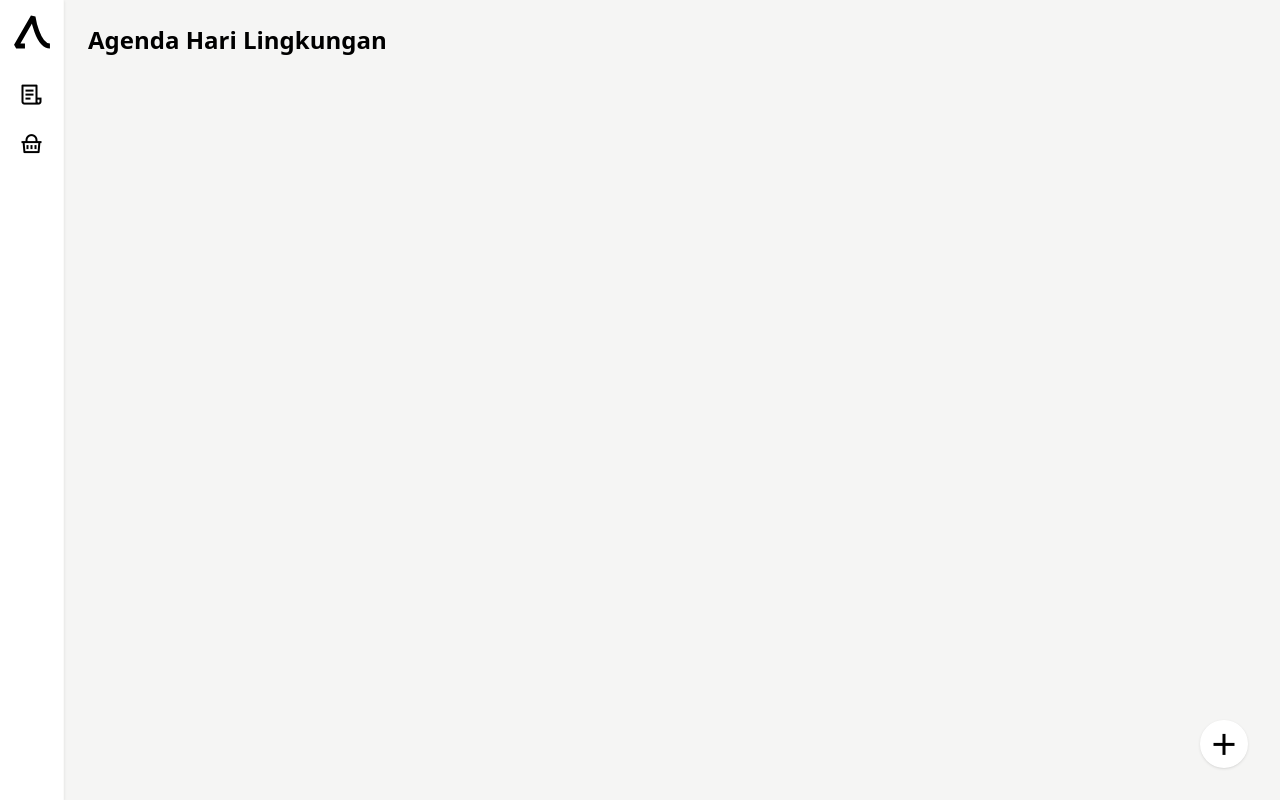
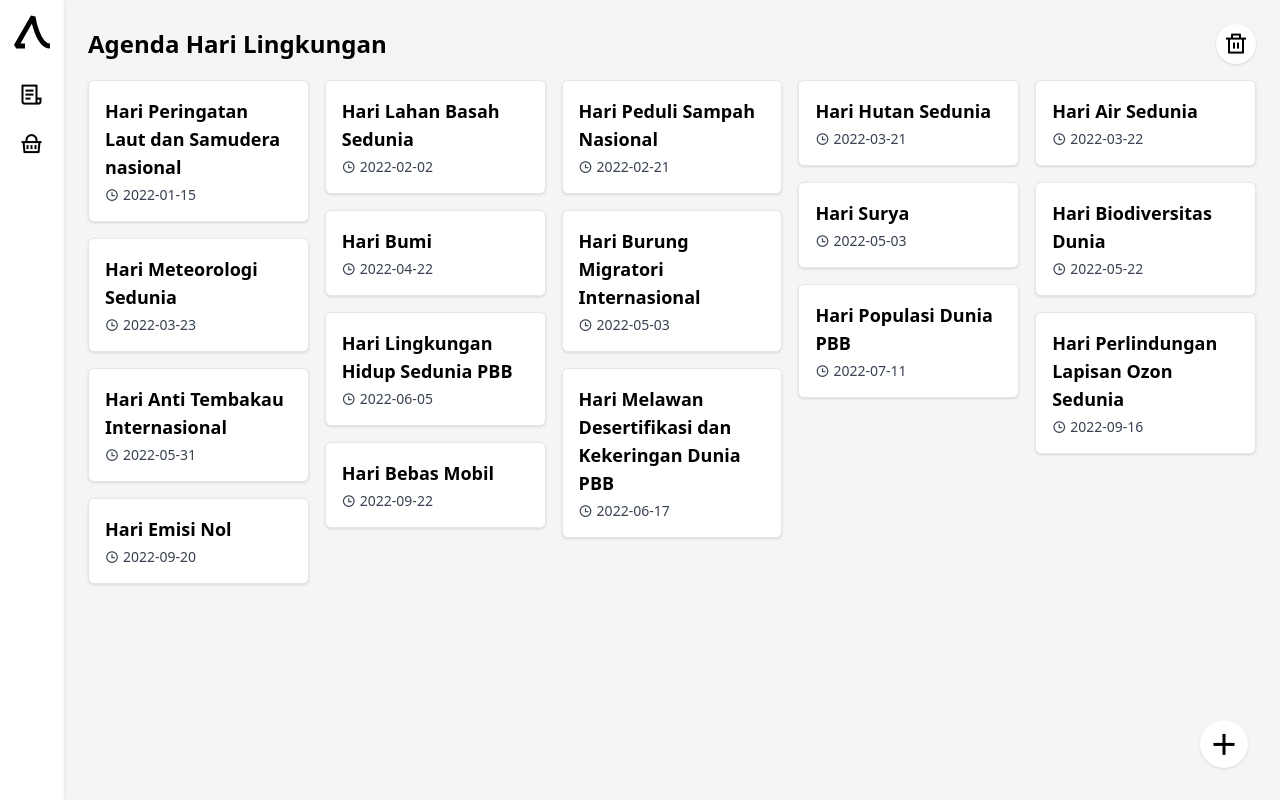
Before and after one commit to cowdingus/sch-praktikum-3, a React (Vite) app: page /event in a window 1280 px wide. Built offline with nearby package versions, Linux system fonts and the light colour scheme.

Commit message:
Add default agendas and add clear button

```diff
--- a/src/pages/EventList.jsx
+++ b/src/pages/EventList.jsx
@@ -60,11 +60,45 @@ export default function EventList() {
 
   const [notes, noteController] = useNotes(new WebStorage("notes"));
 
+  function clearNotes() {
+    const shouldClear = window.confirm("Are you sure to clear all the agendas? It will be filled again with sample data if you do, but you need to refresh the page first");
+    if (shouldClear) noteController.clear();
+  }
+
+  if (noteController.read().length === 0) {
+    console.log("Array is empty, filling in with sample data");
+    noteController.add({ title: "Hari Peringatan Laut dan Samudera nasional", date: "2022-01-15"});
+    noteController.add({ title: "Hari Lahan Basah Sedunia", date: "2022-02-02" });
+    noteController.add({ title: "Hari Peduli Sampah Nasional", date: "2022-02-21" });
+    noteController.add({ title: "Hari Hutan Sedunia", date: "2022-03-21" });
+    noteController.add({ title: "Hari Air Sedunia", date: "2022-03-22" });
+    noteController.add({ title: "Hari Meteorologi Sedunia", date: "2022-03-23" });
+    noteController.add({ title: "Hari Bumi", date: "2022-04-22" });
+    noteController.add({ title: "Hari Burung Migratori Internasional", date: "2022-05-03" });
+    noteController.add({ title: "Hari Surya", date: "2022-05-03" });
+    noteController.add({ title: "Hari Biodiversitas Dunia", date: "2022-05-22" });
+    noteController.add({ title: "Hari Anti Tembakau Internasional", date: "2022-05-31" });
+    noteController.add({ title: "Hari Lingkungan Hidup Sedunia PBB", date: "2022-06-05" });
+    noteController.add({ title: "Hari Melawan Desertifikasi dan Kekeringan Dunia PBB", date: "2022-06-17" });
+    noteController.add({ title: "Hari Populasi Dunia PBB", date: "2022-07-11" });
+    noteController.add({ title: "Hari Perlindungan Lapisan Ozon Sedunia", date: "2022-09-16" });
+    noteController.add({ title: "Hari Emisi Nol", date: "2022-09-20" });
+    noteController.add({ title: "Hari Bebas Mobil", date: "2022-09-22" });
+  }
+
   return (
     <React.Fragment>
       {popUpStack}
       <main className="p-6 grow">
-        <h1 className="text-2xl font-bold">Agenda Hari Lingkungan</h1>
+        <div className="flex flex-wrap items-center">
+          <h1 className="text-2xl font-bold grow">Agenda Hari Lingkungan</h1>
+          <button
+            className="fixed flex items-center justify-center md:static bottom-8 left-8 w-12 h-12 md:w-10 md:h-10 text-4xl md:text-2xl bg-white rounded-full shadow hover:scale-[1.07] transition-transform flex-wrap z-10"
+            onClick={clearNotes}
+          >
+            <i className="ri-delete-bin-line"></i>
+          </button>
+        </div>
         <Masonry
           breakpointCols={{
             default: 5,
@@ -72,17 +106,20 @@ export default function EventList() {
             700: 3,
             500: 1,
           }}
-          className="flex mt-4 gap-5 grow"
+          className="flex mt-4 gap-4 grow"
           columnClassName=""
         >
           {notes.map((note) => (
-            <NoteCard
-              key={note.id}
-              note={note}
-              handleClick={openEditNoteForm}
-            />
+            <div className="mb-4">
+              <NoteCard
+                key={note.id}
+                note={note}
+                handleClick={openEditNoteForm}
+              />
+            </div>
           ))}
         </Masonry>
+        <div className="h-14 md:hidden"></div>
         <button
           className="fixed flex items-center justify-center w-12 h-12 text-4xl bg-white rounded-full shadow bottom-8 right-8 hover:scale-[1.07] transition-transform"
           onClick={openAddNoteForm}
```
